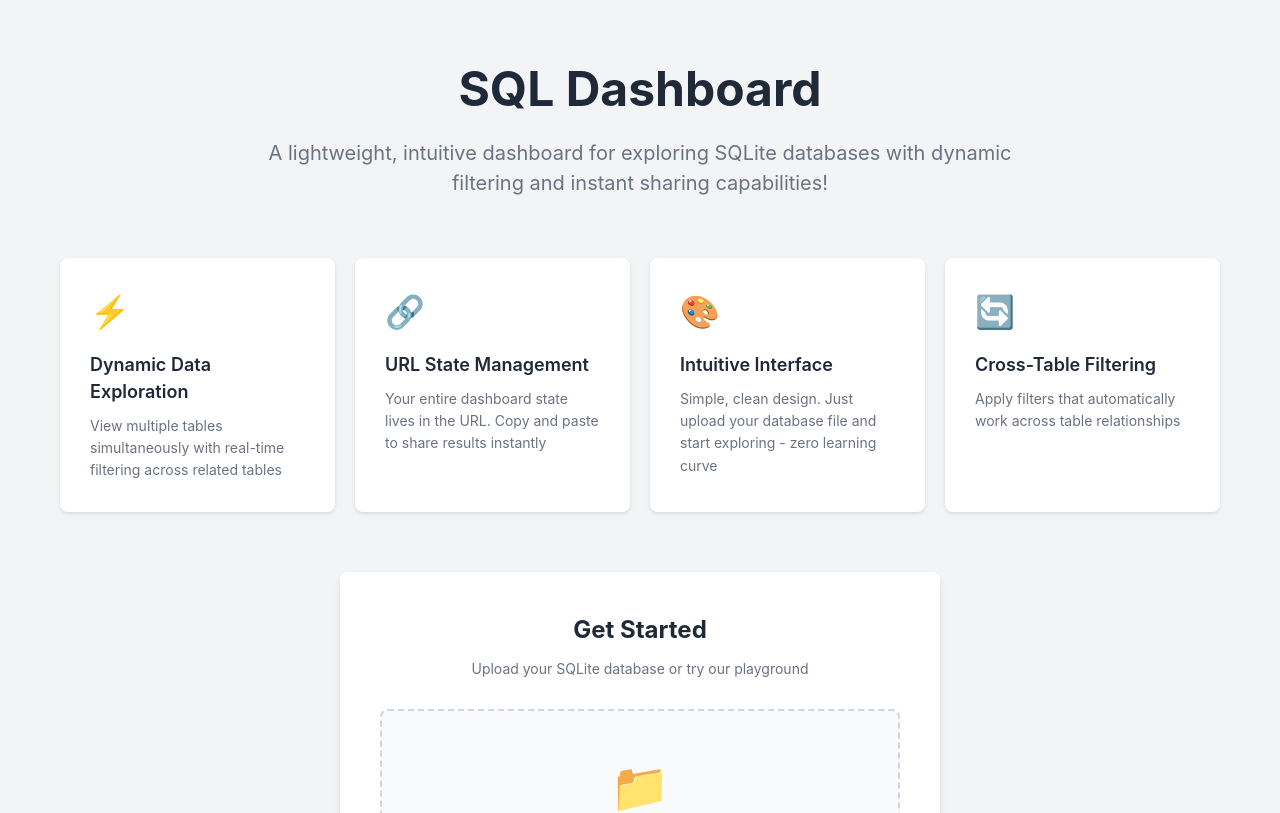
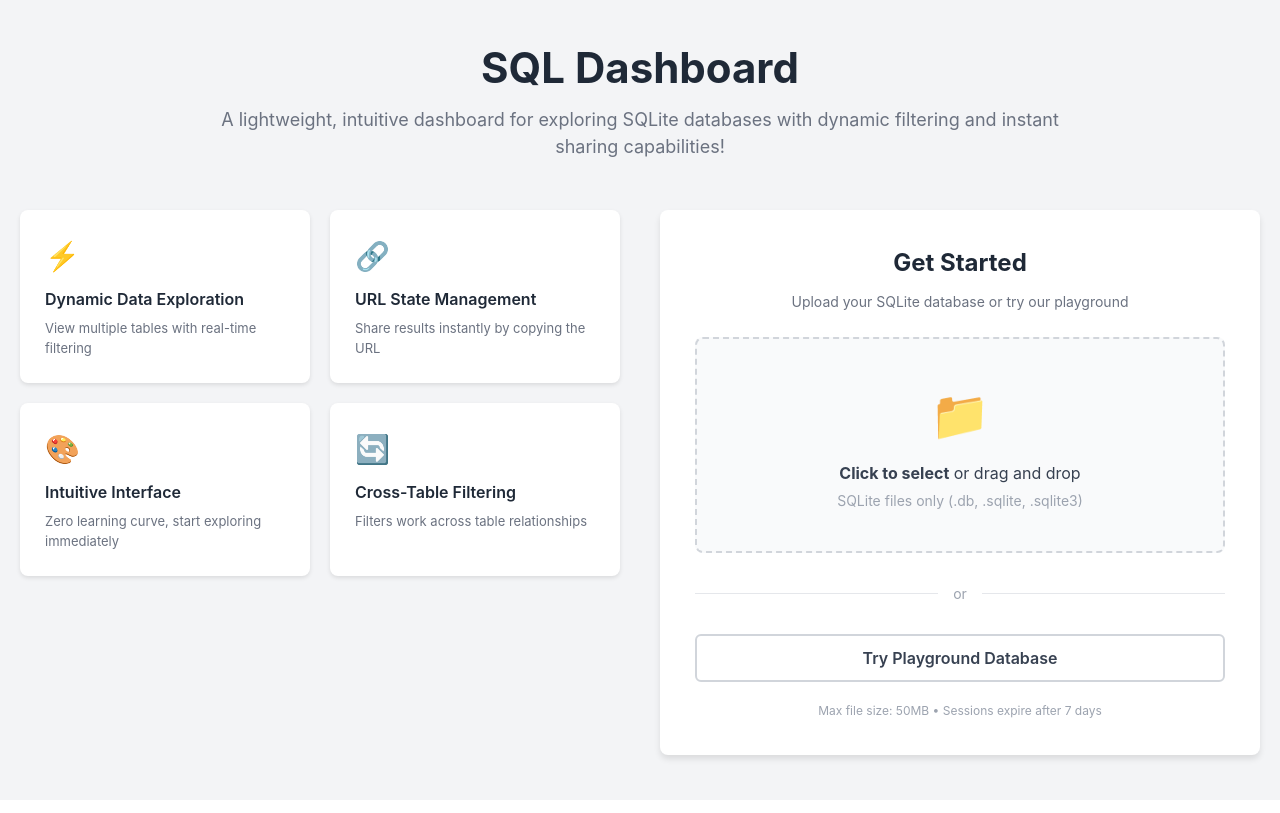
Before and after one commit to accoumar12/dashboard, a React app in the folder frontend/: page / in a window 1280 px wide. Shown: the top 813 px of the page. Built offline with nearby package versions, Linux system fonts and the light colour scheme; the HTML template or start-up script is replaced by a standard one.

Commit message:
Make home page fit on single screen
Redesign layout to use two-column grid instead of vertical stack.
Features displayed as 2x2 grid on left, upload section on right.
Everything now visible without scrolling on standard viewport.

```diff
--- a/frontend/src/components/HomePage.tsx
+++ b/frontend/src/components/HomePage.tsx
@@ -85,73 +85,73 @@ export function HomePage() {
   };
 
   return (
-    <div style={{ minHeight: '100vh', backgroundColor: '#f3f4f6', paddingTop: '60px', paddingBottom: '60px' }}>
-      <div style={{ maxWidth: '1200px', margin: '0 auto', padding: '0 20px' }}>
+    <div style={{ minHeight: '100vh', display: 'flex', alignItems: 'center', justifyContent: 'center', backgroundColor: '#f3f4f6', padding: '40px 20px' }}>
+      <div style={{ maxWidth: '1400px', width: '100%' }}>
         {/* Hero Section */}
-        <div style={{ textAlign: 'center', marginBottom: '60px' }}>
-          <h1 style={{ fontSize: '48px', fontWeight: 'bold', marginBottom: '20px', color: '#1f2937', lineHeight: '1.2' }}>
+        <div style={{ textAlign: 'center', marginBottom: '50px' }}>
+          <h1 style={{ fontSize: '42px', fontWeight: 'bold', marginBottom: '15px', color: '#1f2937' }}>
             SQL Dashboard
           </h1>
-          <p style={{ fontSize: '20px', color: '#6b7280', marginBottom: '10px', maxWidth: '800px', margin: '0 auto 40px' }}>
+          <p style={{ fontSize: '18px', color: '#6b7280', maxWidth: '900px', margin: '0 auto' }}>
             A lightweight, intuitive dashboard for exploring SQLite databases with dynamic filtering and instant sharing capabilities!
           </p>
         </div>
 
-        {/* Features Grid */}
-        <div style={{
-          display: 'grid',
-          gridTemplateColumns: 'repeat(auto-fit, minmax(250px, 1fr))',
-          gap: '20px',
-          marginBottom: '60px'
-        }}>
-          <div style={{ backgroundColor: 'white', borderRadius: '8px', padding: '30px', boxShadow: '0 2px 4px rgba(0,0,0,0.1)' }}>
-            <div style={{ fontSize: '32px', marginBottom: '15px' }}>⚡</div>
-            <h3 style={{ fontSize: '18px', fontWeight: '600', color: '#1f2937', marginBottom: '10px' }}>
+        {/* Two Column Layout */}
+        <div style={{ display: 'grid', gridTemplateColumns: 'repeat(auto-fit, minmax(450px, 1fr))', gap: '40px', alignItems: 'start' }}>
+
+          {/* Left Column - Features */}
+          <div>
+            <div style={{ display: 'grid', gridTemplateColumns: '1fr 1fr', gap: '20px' }}>
+              <div style={{ backgroundColor: 'white', borderRadius: '8px', padding: '25px', boxShadow: '0 2px 4px rgba(0,0,0,0.1)' }}>
+                <div style={{ fontSize: '28px', marginBottom: '10px' }}>⚡</div>
+                <h3 style={{ fontSize: '16px', fontWeight: '600', color: '#1f2937', marginBottom: '8px' }}>
                   Dynamic Data Exploration
                 </h3>
-            <p style={{ fontSize: '14px', color: '#6b7280', lineHeight: '1.6' }}>
-              View multiple tables simultaneously with real-time filtering across related tables
+                <p style={{ fontSize: '13px', color: '#6b7280', lineHeight: '1.5' }}>
+                  View multiple tables with real-time filtering
                 </p>
               </div>
 
-          <div style={{ backgroundColor: 'white', borderRadius: '8px', padding: '30px', boxShadow: '0 2px 4px rgba(0,0,0,0.1)' }}>
-            <div style={{ fontSize: '32px', marginBottom: '15px' }}>🔗</div>
-            <h3 style={{ fontSize: '18px', fontWeight: '600', color: '#1f2937', marginBottom: '10px' }}>
+              <div style={{ backgroundColor: 'white', borderRadius: '8px', padding: '25px', boxShadow: '0 2px 4px rgba(0,0,0,0.1)' }}>
+                <div style={{ fontSize: '28px', marginBottom: '10px' }}>🔗</div>
+                <h3 style={{ fontSize: '16px', fontWeight: '600', color: '#1f2937', marginBottom: '8px' }}>
                   URL State Management
                 </h3>
-            <p style={{ fontSize: '14px', color: '#6b7280', lineHeight: '1.6' }}>
-              Your entire dashboard state lives in the URL. Copy and paste to share results instantly
+                <p style={{ fontSize: '13px', color: '#6b7280', lineHeight: '1.5' }}>
+                  Share results instantly by copying the URL
                 </p>
               </div>
 
-          <div style={{ backgroundColor: 'white', borderRadius: '8px', padding: '30px', boxShadow: '0 2px 4px rgba(0,0,0,0.1)' }}>
-            <div style={{ fontSize: '32px', marginBottom: '15px' }}>🎨</div>
-            <h3 style={{ fontSize: '18px', fontWeight: '600', color: '#1f2937', marginBottom: '10px' }}>
+              <div style={{ backgroundColor: 'white', borderRadius: '8px', padding: '25px', boxShadow: '0 2px 4px rgba(0,0,0,0.1)' }}>
+                <div style={{ fontSize: '28px', marginBottom: '10px' }}>🎨</div>
+                <h3 style={{ fontSize: '16px', fontWeight: '600', color: '#1f2937', marginBottom: '8px' }}>
                   Intuitive Interface
                 </h3>
-            <p style={{ fontSize: '14px', color: '#6b7280', lineHeight: '1.6' }}>
-              Simple, clean design. Just upload your database file and start exploring - zero learning curve
+                <p style={{ fontSize: '13px', color: '#6b7280', lineHeight: '1.5' }}>
+                  Zero learning curve, start exploring immediately
                 </p>
               </div>
 
-          <div style={{ backgroundColor: 'white', borderRadius: '8px', padding: '30px', boxShadow: '0 2px 4px rgba(0,0,0,0.1)' }}>
-            <div style={{ fontSize: '32px', marginBottom: '15px' }}>🔄</div>
-            <h3 style={{ fontSize: '18px', fontWeight: '600', color: '#1f2937', marginBottom: '10px' }}>
+              <div style={{ backgroundColor: 'white', borderRadius: '8px', padding: '25px', boxShadow: '0 2px 4px rgba(0,0,0,0.1)' }}>
+                <div style={{ fontSize: '28px', marginBottom: '10px' }}>🔄</div>
+                <h3 style={{ fontSize: '16px', fontWeight: '600', color: '#1f2937', marginBottom: '8px' }}>
                   Cross-Table Filtering
                 </h3>
-            <p style={{ fontSize: '14px', color: '#6b7280', lineHeight: '1.6' }}>
-              Apply filters that automatically work across table relationships
+                <p style={{ fontSize: '13px', color: '#6b7280', lineHeight: '1.5' }}>
+                  Filters work across table relationships
                 </p>
               </div>
             </div>
+          </div>
 
-        {/* Upload Section */}
-        <div style={{ maxWidth: '600px', margin: '0 auto' }}>
-          <div style={{ backgroundColor: 'white', borderRadius: '8px', padding: '40px', boxShadow: '0 4px 6px rgba(0,0,0,0.1)' }}>
+          {/* Right Column - Upload Section */}
+          <div>
+            <div style={{ backgroundColor: 'white', borderRadius: '8px', padding: '35px', boxShadow: '0 4px 6px rgba(0,0,0,0.1)' }}>
               <h2 style={{ fontSize: '24px', fontWeight: 'bold', textAlign: 'center', marginBottom: '10px', color: '#1f2937' }}>
                 Get Started
               </h2>
-            <p style={{ textAlign: 'center', color: '#6b7280', marginBottom: '30px', fontSize: '14px' }}>
+              <p style={{ textAlign: 'center', color: '#6b7280', marginBottom: '25px', fontSize: '14px' }}>
                 Upload your SQLite database or try our playground
               </p>
 
@@ -281,6 +281,8 @@ export function HomePage() {
           </p>
             </div>
           </div>
+
+        </div>
       </div>
     </div>
   );
```
Lines whose indentation alone changed are shown as unchanged.
